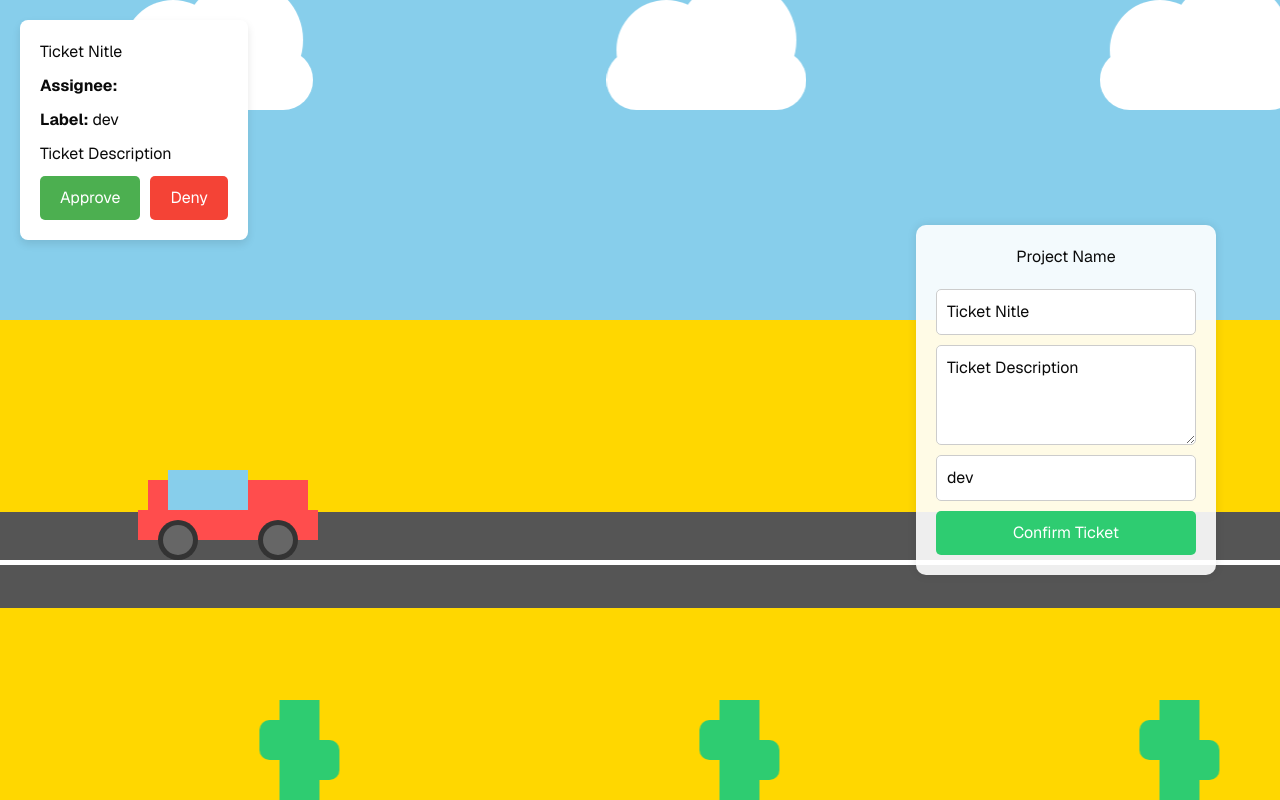
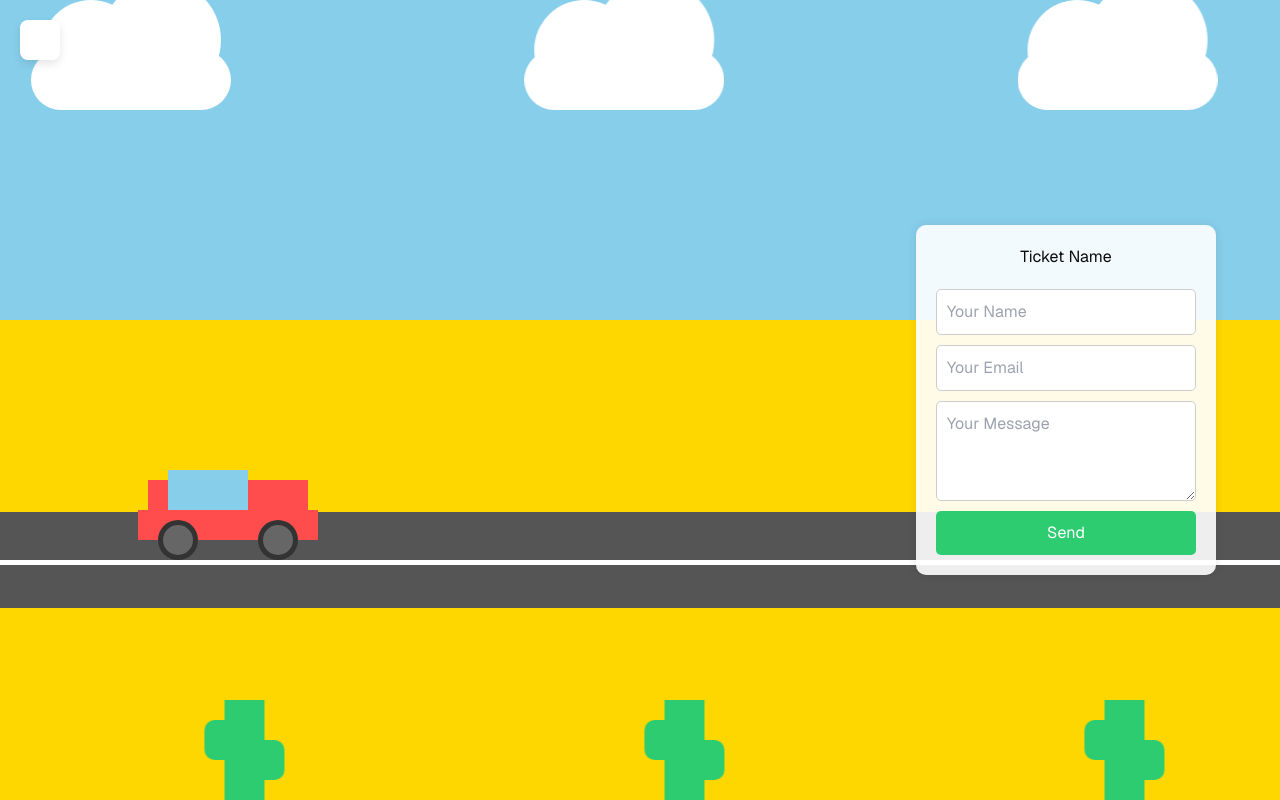
Before and after one commit to denniwang/IssueExpress, a Next.js app: page /tickets in a window 1280 px wide. Built offline with nearby package versions, Linux system fonts and the light colour scheme.

Commit message:
add/denying tests on dessert page works

```diff
--- a/app/tickets/components/DesertDrive.tsx
+++ b/app/tickets/components/DesertDrive.tsx
@@ -3,44 +3,39 @@
 import type React from "react";
 import styles from "./DesertDrive.module.css";
 import { useState } from "react";
-import Car from "./Car";
-import { Ticket } from "../types";
+import { tickets, Ticket } from "../types";
 
 const DesertDrive: React.FC = () => {
-  const tickets: Ticket[] = [];
-  const [currentTicket, setCurrentTicket] = useState(
-    tickets.length > 0
-      ? tickets[0]
-      : {
-          // TODO replace w real data?
-          name: "Ticket Nitle",
-          description: "Ticket Description",
-          label: "dev",
-        }
-  );
+  const [formData, setFormData] = useState({
+    name: "",
+    email: "",
+    message: "",
+  });
+
+  // Define validTickets as Ticket[]
+  const [validTickets, setValidTickets] = useState<Ticket[]>([]);
   const [currentTicketIndex, setCurrentTicketIndex] = useState(0);
-  const [validTickets, setValidTickets] = useState<Ticket[]>([]);
-
 
   const handleInputChange = (
     e: React.ChangeEvent<HTMLInputElement | HTMLTextAreaElement>
   ) => {
     const { name, value } = e.target;
-    setCurrentTicket((prevState) => ({
+    setFormData((prevState) => ({
       ...prevState,
       [name]: value,
     }));
   };
+
   const handleSubmit = (e: React.FormEvent<HTMLFormElement>) => {
     e.preventDefault();
-    console.log("Form submitted:", currentTicket);
-    // Here you would typically send the data to a server
+    console.log("Form submitted:", formData);
     alert("Form submitted successfully!");
+    console.log(tickets);
   };
 
   // Approve ticket
   const handleApprove = () => {
-    const ticketToApprove = currentTicket;
+    const ticketToApprove = tickets[currentTicketIndex];
     setValidTickets((prevValidTickets) => [...prevValidTickets, ticketToApprove]);
     moveToNextTicket();
   };
@@ -50,7 +45,7 @@ const DesertDrive: React.FC = () => {
     moveToNextTicket();
   };
 
-  // Move to the next ticket
+  // Move to next ticket
   const moveToNextTicket = () => {
     if (currentTicketIndex < tickets.length - 1) {
       setCurrentTicketIndex((prevIndex) => prevIndex + 1);
@@ -59,75 +54,81 @@ const DesertDrive: React.FC = () => {
     }
   };
 
+  const currentTicket = tickets[currentTicketIndex];
+
   return (
     <div className={styles.scene}>
       <div className={styles.sky}>
-        {/* Randomize positions make component */}
         <div className={styles.cloud}></div>
         <div className={styles.cloud} style={{ animationDelay: "-15s" }}></div>
         <div className={styles.cloud} style={{ animationDelay: "-30s" }}></div>
       </div>
       <div className={styles.desert}>
-        {/* Randomize positions make component -> split css, add more above and below road but cannot be road*/}
         <div className={styles.cactusContainer}>
           <div className={styles.cactus}></div>
-          <div className={styles.cactus} style={{ animationDelay: "-20s" }} />
-          <div
-            className={styles.cactus}
-            style={{ animationDelay: "-40s" }}
-          ></div>
+          <div className={styles.cactus} style={{ animationDelay: "-20s" }}></div>
+          <div className={styles.cactus} style={{ animationDelay: "-40s" }}></div>
         </div>
         <div className={styles.road}></div>
       </div>
       <div className={styles.car}>
-        <Car />
+        <svg width="200" height="120" viewBox="0 0 200 120">
+          <rect x="20" y="40" width="160" height="50" fill="#ff4d4d" />
+          <rect x="10" y="70" width="180" height="30" fill="#ff4d4d" />
+          <rect x="40" y="30" width="80" height="40" fill="#87ceeb" />
+          <circle cx="50" cy="100" r="20" fill="#333" />
+          <circle cx="150" cy="100" r="20" fill="#333" />
+          <circle cx="50" cy="100" r="15" fill="#666" />
+          <circle cx="150" cy="100" r="15" fill="#666" />
+        </svg>
       </div>
 
       <div className={styles.ticketApprovalContainer}>
-          {currentTicket ? (
+        {currentTicket && (
           <div className={styles.ticketInfo}>
             <h2>{currentTicket.name}</h2>
             <p><strong>Assignee:</strong> {currentTicket.assignee}</p>
             <p><strong>Label:</strong> {currentTicket.label}</p>
             <p>{currentTicket.description}</p>
             <div className={styles.ticketActions}>
-              <button onClick={handleApprove} className={styles.approveButton}>Approve</button>
-              <button onClick={handleDeny} className={styles.denyButton}>Deny</button>
+              <button onClick={handleApprove} className={styles.approveButton}>
+                Approve
+              </button>
+              <button onClick={handleDeny} className={styles.denyButton}>
+                Deny
+              </button>
             </div>
           </div>
-        ) : (
-          <p>No tickets to process.</p>
         )}
       </div>
 
       <div className={styles.formContainer}>
-        {/* Make bigger */}
         <form onSubmit={handleSubmit} className={styles.form}>
-          <h2>Project Name</h2>
+          <h2>Ticket Name</h2>
           <input
             type="text"
             name="name"
-            value={currentTicket.name}
+            value={formData.name}
             onChange={handleInputChange}
-            placeholder="Ticket Name"
+            placeholder="Your Name"
+            required
+          />
+          <input
+            type="email"
+            name="email"
+            value={formData.email}
+            onChange={handleInputChange}
+            placeholder="Your Email"
             required
           />
           <textarea
-            name="description"
-            value={currentTicket.description}
+            name="message"
+            value={formData.message}
             onChange={handleInputChange}
-            placeholder="Ticket Description"
+            placeholder="Your Message"
             required
           ></textarea>
-          <input
-            type="text"
-            name="label"
-            value={currentTicket.label}
-            onChange={handleInputChange}
-            placeholder="Ticket Label"
-            required
-          />
-          <button type="submit">Confirm Ticket</button>
+          <button type="submit">Send</button>
         </form>
       </div>
     </div>
```
